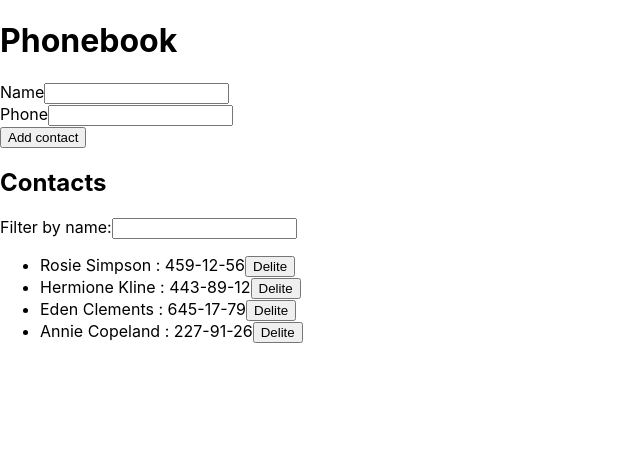
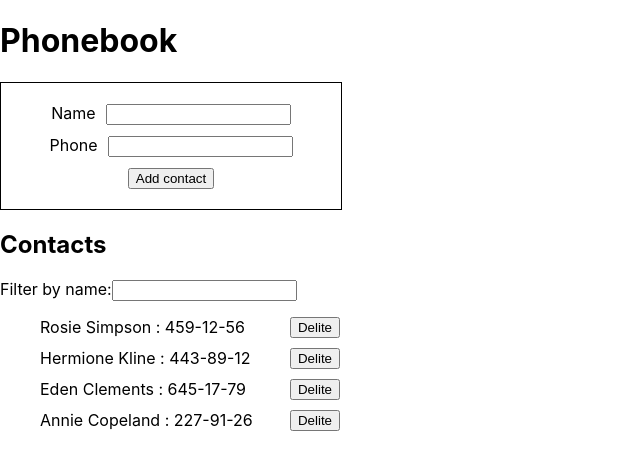
Before and after one commit to ruslan-moiseyenko/goit-react-hw-02-phonebook, a React (Create React App) app: page / in a window 1280 px wide. Shown: the top 470 px of the page, without its empty margins (0-640 px from the left). Built offline with nearby package versions, Linux system fonts and the light colour scheme.

Commit message:
added some styles

```diff
--- /dev/null
+++ b/src/components/contacts/Contacts.styled.js
@@ -0,0 +1,10 @@
+import styled from '@emotion/styled'
+
+
+export const LiContacts = styled.li`
+  display: flex;
+  justify-content: space-between;
+  width: 300px;
+  margin-bottom: 10px;
+
+`;
--- a/src/components/contacts/contacts.js
+++ b/src/components/contacts/contacts.js
@@ -1,13 +1,14 @@
 import React from 'react';
 import PropTypes from 'prop-types';
+import { LiContacts } from './Contacts.styled';
 
 const Contacts = ({ contacts, onDeliteContact }) => {
   return (
     <ul>
       {contacts.map(({ id, name, number }) =>
-        <li key={id}>{name} : {number}
+        <LiContacts key={id}>{name} : {number}
           <button onClick={() => onDeliteContact(id)}> Delite</button>
-        </li>
+        </LiContacts>
       )
       }
     </ul >
--- /dev/null
+++ b/src/components/phonebookAddingForm/FormPhoneBook.styled.js
@@ -0,0 +1,17 @@
+import styled from '@emotion/styled'
+
+export const FormPhoneBook = styled.form`
+display: flex;
+flex-direction: column;
+align-items: center;
+height: 100%;
+width: 300px;
+padding: 20px;
+text-align: center;
+border: 1px solid black;
+`;
+
+export const FormInput = styled.input`
+  margin-left: 10px;
+  margin-bottom: 10px;
+`;
--- a/src/components/phonebookAddingForm/phonebookAddingForm.js
+++ b/src/components/phonebookAddingForm/phonebookAddingForm.js
@@ -1,5 +1,6 @@
 import React, { Component } from 'react';
 import { nanoid } from 'nanoid';
+import { FormPhoneBook, FormInput } from './FormPhoneBook.styled';
 
 class PhonebookAddingForm extends Component {
   state = {
@@ -33,10 +34,10 @@ class PhonebookAddingForm extends Component {
 
   render() {
     return (
-      <form onSubmit={this.handleSubmit}>
+      <FormPhoneBook onSubmit={this.handleSubmit}>
         <label>
           Name
-          <input
+          <FormInput
             type="text"
             name="name"
             value={this.state.name}
@@ -48,7 +49,7 @@ class PhonebookAddingForm extends Component {
           <br />
           <label>
             Phone
-            <input
+            <FormInput
               type="tel"
               name="number"
               value={this.state.number}
@@ -67,7 +68,7 @@ class PhonebookAddingForm extends Component {
             Add contact
           </button>
         </label>
-      </form>
+      </FormPhoneBook>
     );
   }
 }
```
